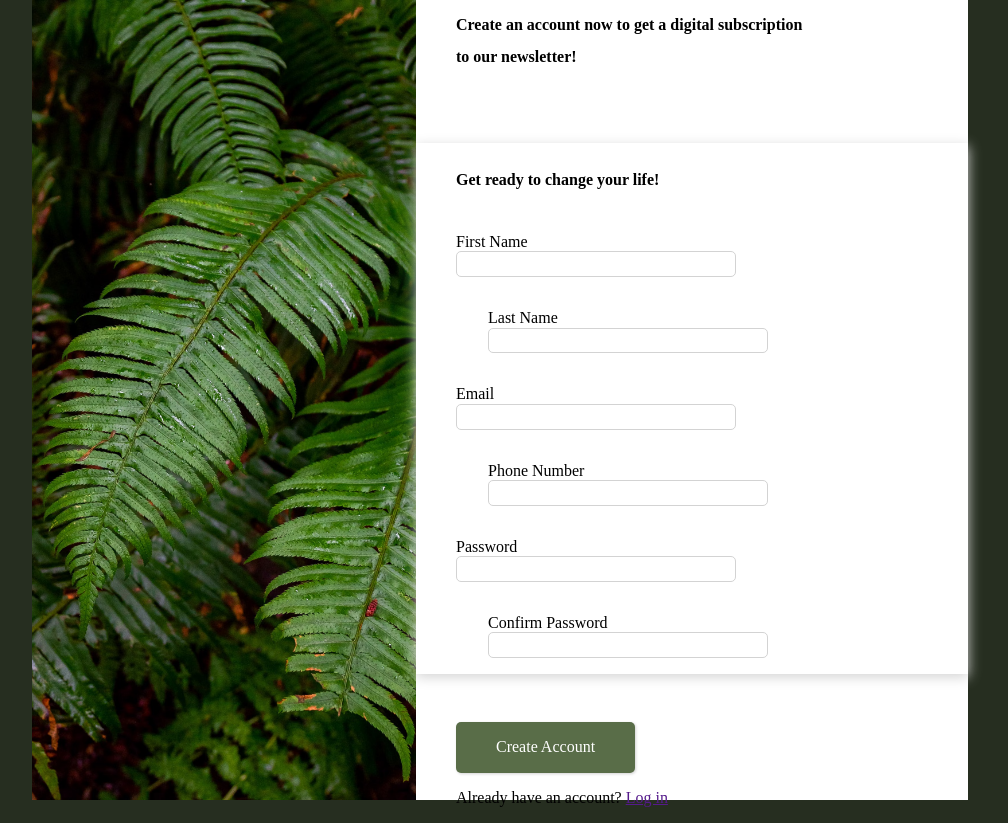
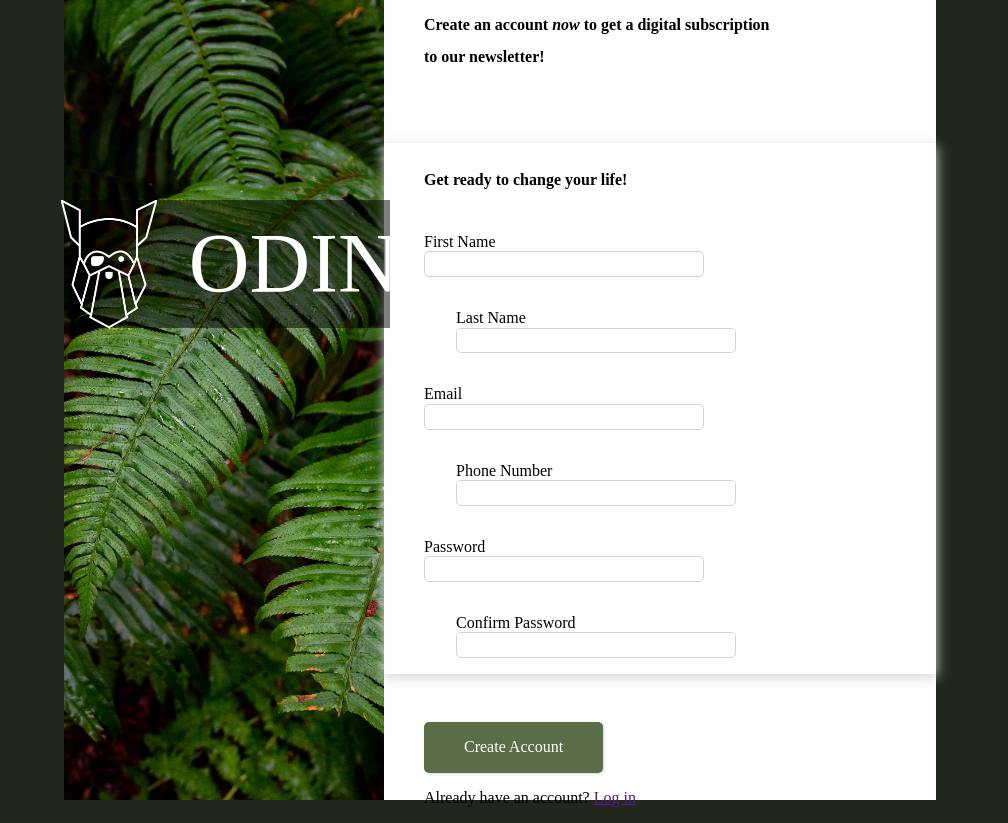
Before and after one commit to yubrandon/signup-form, a plain HTML site: page index.html in a window 1280 px wide. Shown: the whole page, without its empty margins (140-1148 px from the left). Drawn offline with Linux system fonts and the light colour scheme.

Commit message:
logo added

```diff
--- a/index.html
+++ b/index.html
@@ -8,12 +8,15 @@
     <link rel="stylesheet" href="styles.css">
 </head>
 <body>
-
+    <div class="logo">
+        <img src="./odin-lined.png" class="odin" alt="logo for the odin project">
+        ODIN
+    </div>
     <img src="./tree.avif" class="cover" alt="image of a plant" class="login-image">
     <div class="container">
         <div class="description">
             <h3>Learn more about nature through our catalogue!</h3>
-            <h4>Create an account now to get a digital subscription to our newsletter!</h4>
+            <h4>Create an account <em>now</em> to get a digital subscription to our newsletter!</h4>
         </div>
         <div class="form">
             <h4>Get ready to change your life!</h4>
--- a/styles.css
+++ b/styles.css
@@ -9,7 +9,33 @@ body {
     display:flex;
     flex-direction:row;
     justify-content:center;
-    background-color:#262e20;
+    background-color:#21271c;
+}
+
+.logo {
+    width:30%;
+    position:absolute;
+    background-color:rgb(0,0,0,0.5);
+    color:white;
+
+    display:flex;
+    flex-direction:row;
+    justify-content:center;
+    align-items:center;
+    gap:2rem;
+    font-size:84px;
+    border:0;
+
+    max-height:150px;
+    max-width:25%;
+
+    top:25%;
+    left:16.4%;
+}
+
+.odin {
+    height:8rem;
+    width:6rem;
 }
 
 h3, h4 {
@@ -22,7 +48,7 @@ h4 {
 
 .cover {
     object-fit:cover;
-    max-width:30%;
+    max-width:25%;
     height:100%;
 }
 
```
Also changed, not shown: odin-lined.png (added), 1 other file.
